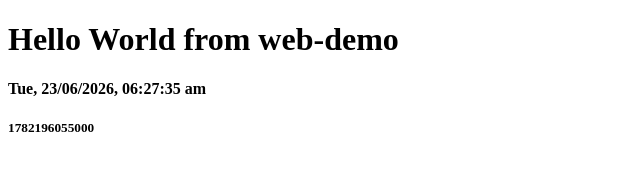
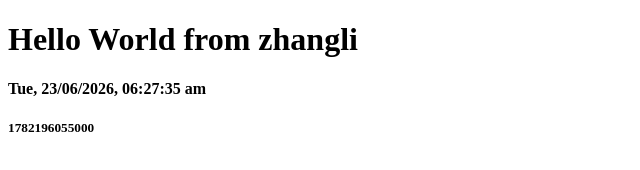
Before and after one commit to liver-51/zhangli, a plain HTML site: page docs/index.html in a window 1280 px wide. Shown: the whole page, without its empty margins (0-640 px from the left). Drawn offline with Linux system fonts and the light colour scheme.

Commit message:
Update header text from 'web-demo' to 'zhangli'

```diff
--- a/docs/index.html
+++ b/docs/index.html
@@ -6,7 +6,7 @@
 <title>my zhangli</title>
 </head>
 <body>
-<h1>Hello World from web-demo</h1>
+<h1>Hello World from zhangli</h1>
 <!-- ipaddresses paste next line -->
 <h4 id="id01">AAAA</h4>
 <h5 id="id02">AAAA</h5>
```
